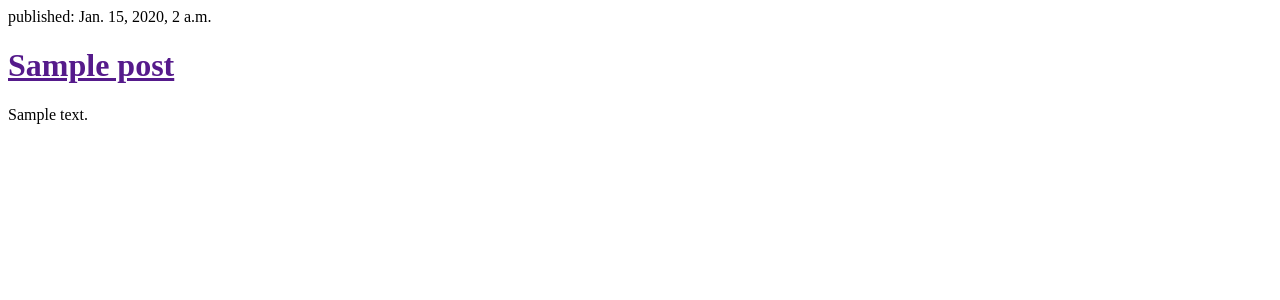
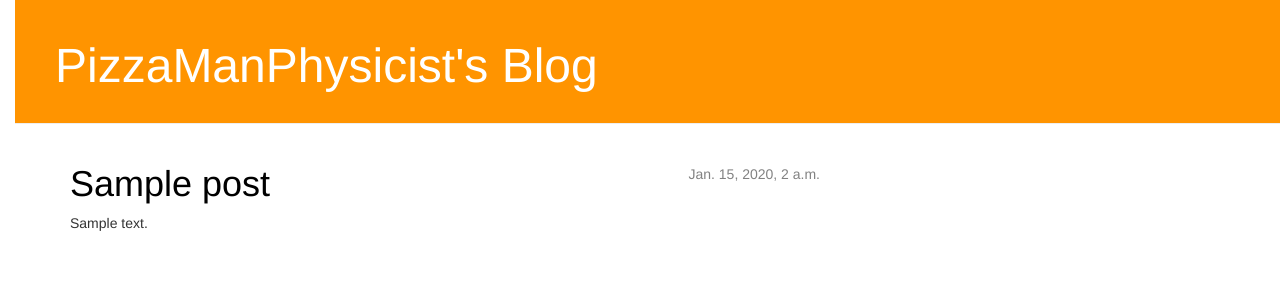
Before and after one commit to QPOld/my-first-blog, a Django app: template blog/templates/blog/post_list.html in a window 1280 px wide. Shown: the top 300 px of the page. Run offline with Django 3.2, Linux system fonts and the light colour scheme; the template is opened without the code that fills it: values that come from a table or form of the project are taken from there, others are empty; tables that the repository leaves empty hold one stand-in row (values such as "Sample post"); some libraries are stand-ins or nearby versions.

Commit message:
Added a way to create a single page view

```diff
--- /dev/null
+++ b/blog/static/css/blog.css
@@ -0,0 +1,50 @@
+h1 a {
+	color: #FCA342;
+}
+
+body {
+	padding-left: 15px;
+}
+.page-header {
+    background-color: #ff9400;
+    margin-top: 0;
+    padding: 20px 20px 20px 40px;
+}
+
+.page-header h1, .page-header h1 a, .page-header h1 a:visited, .page-header h1 a:active {
+    color: #ffffff;
+    font-size: 36pt;
+    text-decoration: none;
+}
+
+.content {
+    margin-left: 40px;
+}
+
+.date {
+    float: right;
+    color: #828282;
+}
+
+.save {
+    float: right;
+}
+
+.post-form textarea, .post-form input {
+    width: 100%;
+}
+
+.top-menu, .top-menu:hover, .top-menu:visited {
+    color: #ffffff;
+    float: right;
+    font-size: 26pt;
+    margin-right: 20px;
+}
+
+.post {
+    margin-bottom: 70px;
+}
+
+.post h1 a, .post h1 a:visited {
+    color: #000000;
+}
--- /dev/null
+++ b/blog/templates/blog/base.html
@@ -0,0 +1,22 @@
+{% load staticfiles %}
+<html>
+	<head>
+		<title>PizzaManPhysicist's Blog</title>
+		<link rel="stylesheet" href="//maxcdn.bootstrapcdn.com/bootstrap/3.2.0/css/bootstrap.min.css">
+		<link rel="stylesheet" href="//maxcdn.bootstrapcdn.com/bootstrap/3.2.0/css/bootstrap-theme.min.css">
+		<link rel="stylesheet" href="{% static 'css/blog.css' %}">
+	</head>
+	<body>
+		<div class="page-header">
+			<h1><a href="/">PizzaManPhysicist's Blog</a></h1>
+        </div>
+		<div class="content container">
+		    <div class="row">
+		        <div class="col-md-8">
+		            {% block content %}
+		            {% endblock %}
+		        </div>
+		    </div>
+		</div>
+	</body>
+</html>
--- a/blog/templates/blog/post_list.html
+++ b/blog/templates/blog/post_list.html
@@ -1,14 +1,13 @@
-<html>
-	<head>
-		<title>PizzaManPhysicist's Blog</title>
-	</head>
-	<body>
-		{% for post in posts %}
-		    <div>
-		        <p>published: {{ post.published_date }}</p>
-		        <h1><a href="">{{ post.title }}</a></h1>
-		        <p>{{ post.text|linebreaks }}</p>
-		    </div>
-		{% endfor %}
-	</body>
-</html>
+{% extends 'blog/base.html' %}
+
+{% block content %}
+    {% for post in posts %}
+        <div class="post">
+            <div class="date">
+                {{ post.published_date }}
+            </div>
+            <h1><a href="{% url 'blog.views.post_detail' pk=post.pk %}">{{ post.title }}</a></h1>
+            <p>{{ post.text|linebreaks }}</p>
+        </div>
+    {% endfor %}
+{%endblock content%}
--- a/blog/urls.py
+++ b/blog/urls.py
@@ -3,4 +3,5 @@ from . import views
 
 urlpatterns = [
     url(r'^$',views.post_list),
+    url(r'^post/(?P<pk>[0-9]+)/$',views.post_detail),
 ]
--- a/blog/views.py
+++ b/blog/views.py
@@ -1,4 +1,4 @@
-from django.shortcuts import render
+from django.shortcuts import render, get_object_or_404
 from django.utils import timezone
 from .models import Post
 
@@ -6,3 +6,7 @@ from .models import Post
 def post_list(request):
     posts = Post.objects.filter(published_date__lte=timezone.now()).order_by('published_date')
     return render(request,'blog/post_list.html',{'posts':posts})
+
+def post_detail(request,pk):
+    post = get_object_or_404(Post,pk=pk)
+    return render(request,'blog/post_detail.html',{'post':post})
```
Also changed, not shown: blog/templates/blog/post_detail.html (added, +13 -0 lines).
